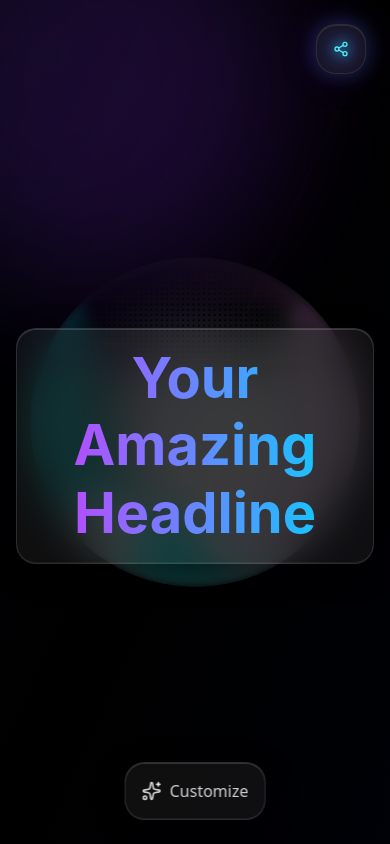
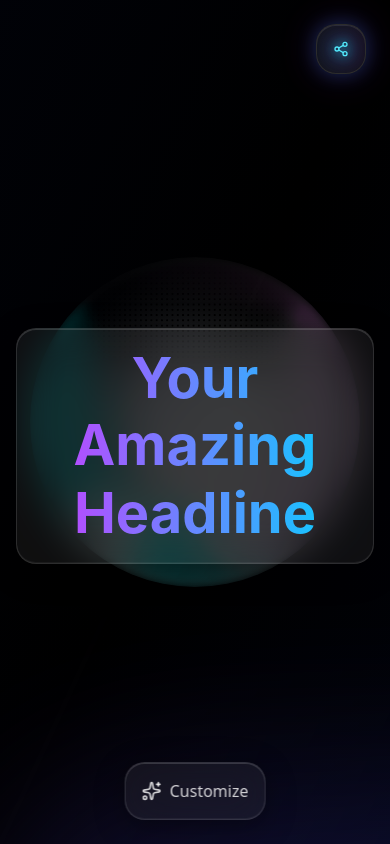
Before and after one commit to monir178/headline-widget, a React (Vite) app: page / in a window 390 px wide. Built offline with nearby package versions, Linux system fonts and the light colour scheme.

Commit message:
fix: update background gradient styles for improved responsiveness

```diff
--- a/src/App.tsx
+++ b/src/App.tsx
@@ -11,8 +11,8 @@ const App = memo(() => {
       {/* Enhanced Background */}
       <div className="fixed inset-0 z-0">
         {/* Animated gradient orbs */}
-        <div className="absolute -top-24 -left-24 w-96 h-96 bg-gradient-to-br from-purple-500/20 to-violet-600/20 rounded-full blur-3xl "></div>
-        <div className="hidden md:block absolute -bottom-24 -right-24 w-80 h-80 bg-gradient-to-br from-cyan-500/15 to-blue-600/15 rounded-full blur-[90px] "></div>
+        <div className="hidden lg:block absolute -top-24 -left-24 w-96 h-96 bg-gradient-to-br from-purple-500/20 to-violet-600/20 rounded-full blur-3xl "></div>
+        <div className=" absolute -bottom-1/3  w-[200vw]  h-2/5 bg-gradient-to-br from-violet-500/15 to-blue-700/40 rounded-full blur-[90px]  "></div>
       </div>
 
       {/* Siri Orb Background */}
```
